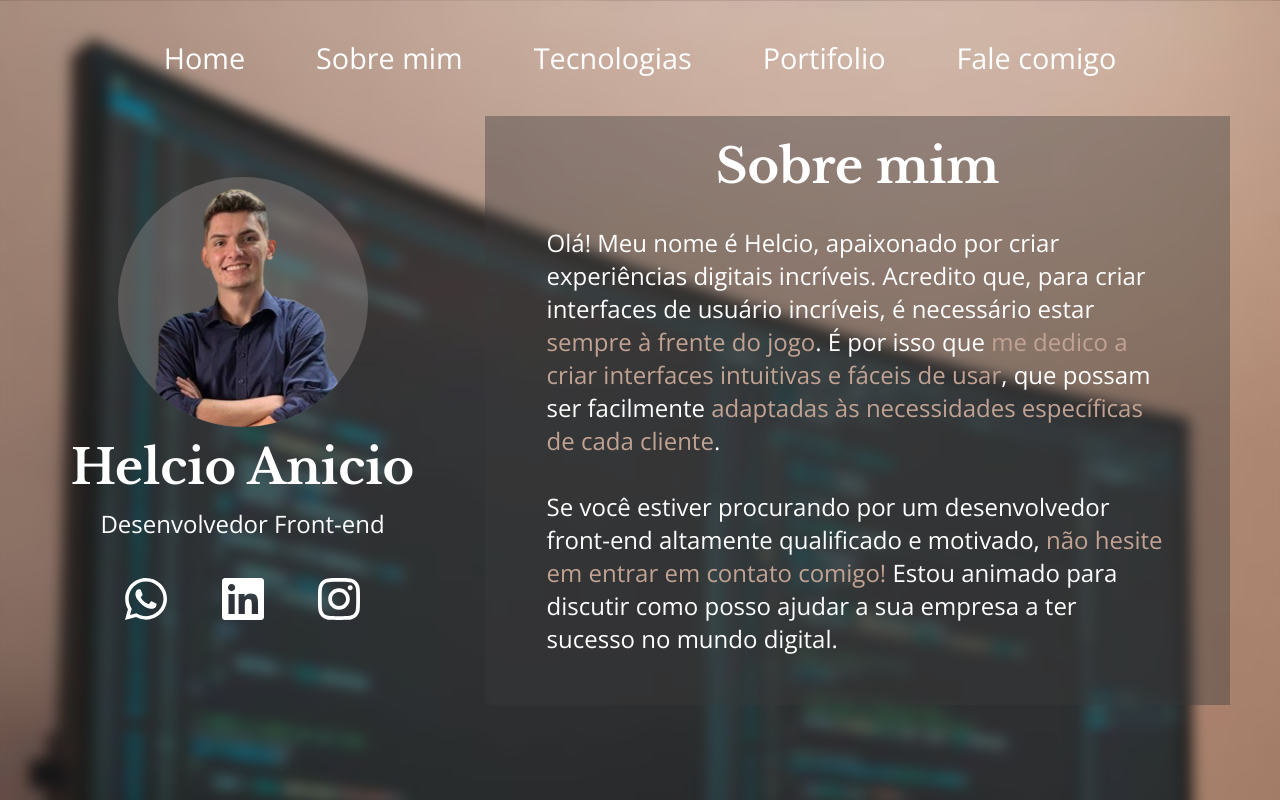
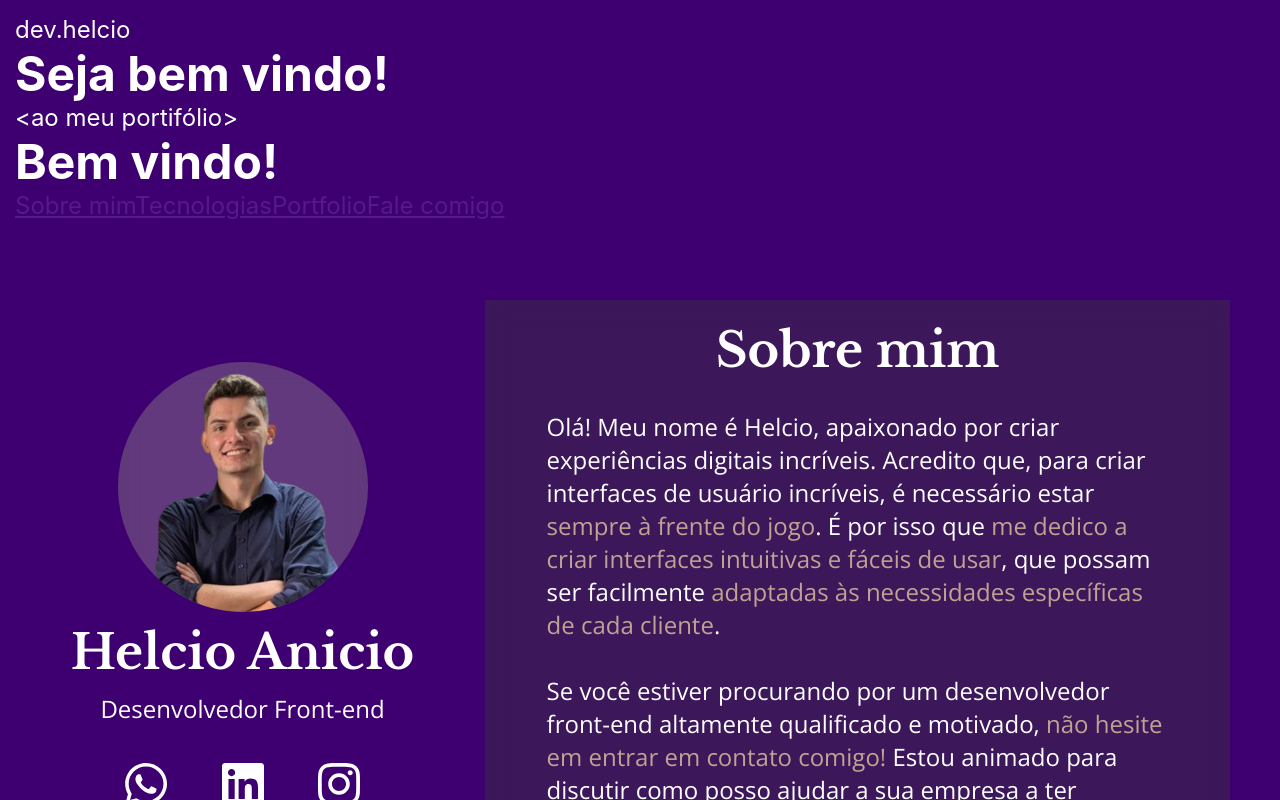
Before and after one commit to HelcioAnicio/Portfolio, a React (Create React App) app: page / in a window 1280 px wide. Shown: the top 800 px of the page. Built offline with nearby package versions, Linux system fonts and the light colour scheme; no server answers.

Commit message:
Restarted the project, styled header first with new design

```diff
--- a/src/Components/Header/Header.js
+++ b/src/Components/Header/Header.js
@@ -4,15 +4,35 @@ import { TfiClose } from "react-icons/tfi";
 import { useState, useEffect} from 'react';
 
 function Header () {
-	const [isOpen, setIsOpen] = useState(false)
+	// const [isOpen, setIsOpen] = useState(false)
 
-	useEffect(() => {
-		isOpen ? document.body.style.overflowY = 'hidden' :  document.body.style.overflowY = 'scroll'
-	}, [isOpen])
+	// useEffect(() => {
+	// 	isOpen ? document.body.style.overflowY = 'hidden' :  document.body.style.overflowY = 'scroll'
+	// }, [isOpen])
 
     return (
         <>
-            <nav id='ContainerHeader'>
+            <header className='container'>
+                <div>
+                    <a href="">dev.helcio</a>
+                </div>
+                <div>
+                    <h1>Seja bem vindo!</h1>
+                    <div>
+                        <p>&lt;ao meu portifólio&gt;</p>
+                        <h1>Bem vindo!</h1>
+                    </div>
+                </div>
+                <nav>
+                    <a href="">Sobre mim</a>
+                    <a href="">Tecnologias</a>
+                    <a href="">Portfolio</a>
+                    <a href="">Fale comigo</a>
+                </nav>
+            </header>
+
+
+            {/* <nav id='ContainerHeader'>
                 <div className='DivMenu'>
                     <button onClick={() => setIsOpen(true)}>
                         <GiHamburgerMenu className='Menu'/>
@@ -38,38 +58,38 @@ function Header () {
             </nav>
 
             {isOpen && <MenuMobile setIsOpen={setIsOpen} />}
-
+         */}
         </>
     )
 }
 export default Header;
 
 
-function MenuMobile({setIsOpen}) {
-    return (
-    <nav className='MobileMenu'>
-        <ul className='Menu'>
-            <div>
-                <button className='ButtonClose' onClick={() => setIsOpen(false)}>
-                    <TfiClose/>
-                </button>
-            </div>
-            <li onClick={() => setIsOpen(false)}>
-                <a href="#Home">Home</a>
-            </li>
-            <li onClick={() => setIsOpen(false)}>
-                <a href="#AboutMe">Sobre mim</a>
-            </li>
-            <li onClick={() => setIsOpen(false)}>
-                <a href="#Tech">Tecnologias</a>
-            </li>
-            <li onClick={() => setIsOpen(false)}>
-                <a href="#Portfolio">Portifólio</a>
-            </li>
-            <li onClick={() => setIsOpen(false)}>
-                <a href="#Footer">Fale comigo</a>
-            </li>
-        </ul>
-    </nav>
-    )
-}
+// function MenuMobile({setIsOpen}) {
+//     return (
+//         <nav className='MobileMenu'>
+//             <ul className='Menu'>
+//                 <div>
+//                     <button className='ButtonClose' onClick={() => setIsOpen(false)}>
+//                         <TfiClose/>
+//                     </button>
+//                 </div>
+//                 <li onClick={() => setIsOpen(false)}>
+//                     <a href="#Home">Home</a>
+//                 </li>
+//                 <li onClick={() => setIsOpen(false)}>
+//                     <a href="#AboutMe">Sobre mim</a>
+//                 </li>
+//                 <li onClick={() => setIsOpen(false)}>
+//                     <a href="#Tech">Tecnologias</a>
+//                 </li>
+//                 <li onClick={() => setIsOpen(false)}>
+//                     <a href="#Portfolio">Portifólio</a>
+//                 </li>
+//                 <li onClick={() => setIsOpen(false)}>
+//                     <a href="#Footer">Fale comigo</a>
+//                 </li>
+//             </ul>
+//         </nav>
+//     )
+// }
--- a/src/Components/Header/Header.modules.scss
+++ b/src/Components/Header/Header.modules.scss
@@ -1,180 +1,199 @@
 @import "../.././Styles/index.scss";
 
-@keyframes Animation {
-  0% {
-    transform: translateX(-50%);
-  }
-}
 
-#ContainerHeader {
-  display: flex;
-  justify-content: right;
-  width: 100%;
-  padding: 3% 3%;
+header {
+  height: 300px;
+  color: white;
+  padding: 15px;
 
-  .DivMenu {
-    button {
-      background-color: transparent;
-      border: none;
-      width: 60px;
-      height: 60px;
+  div {
+    width: 100%;
 
-      svg {
-        background-color: transparent;
-        color: white;
-        font-size: 2.5rem;
-        cursor: pointer;
-
-        &:hover {
-          font-size: 2.7rem;
-        }
-      }
+    a {
+      text-decoration: none;
+      list-style: none;
+      color: white;
     }
   }
 
-  #DivPages {
-    display: none;
-  }
 }
 
-.MobileMenu {
-  .Menu {
-    background-color: rgba($color: #303133, $alpha: 0.99);
-    backdrop-filter: blur(30px);
-    box-shadow: 0px 3px 15px 0px #ffffff;
-    position: absolute;
-    top: 0px;
-    left: 0;
-    z-index: 1000;
-    overflow-y: hidden;
-    width: 100vw;
-    height: 100vh;
-    display: flex;
-    flex-direction: column;
-    align-items: center;
-    gap: 7%;
-    padding-inline: 3%;
-    padding-top: 5%;
-    cursor: pointer;
-    animation: Animation 0.7s ease-out;
 
-    div {
-      // border: 1px solid white;
-      // padding-inline: 50px;
-      width: 100%;
-      display: flex;
-      justify-content: right;
+// @keyframes Animation {
+//   0% {
+//     transform: translateX(-50%);
+//   }
+// }
 
-      .ButtonClose {
-        background-color: transparent;
-        border: none;
-        width: 60px;
-        height: 60px;
+// #ContainerHeader {
+//   display: flex;
+//   justify-content: right;
+//   width: 100%;
+//   padding: 3% 3%;
 
-        svg {
-          color: white;
-          font-size: 2.5rem;
-          cursor: pointer;
+//   .DivMenu {
+//     button {
+//       background-color: transparent;
+//       border: none;
+//       width: 60px;
+//       height: 60px;
 
-          &:hover {
-            font-size: 2.7rem;
-          }
-        }
-      }
-    }
-  }
+//       svg {
+//         background-color: transparent;
+//         color: white;
+//         font-size: 2.5rem;
+//         cursor: pointer;
 
-  li {
-    list-style: none;
+//         &:hover {
+//           font-size: 2.7rem;
+//         }
+//       }
+//     }
+//   }
 
-    a {
-      text-decoration: none;
-      color: white;
-      font: 400 1rem "Open Sans", sans-serif;
+//   #DivPages {
+//     display: none;
+//   }
+// }
 
-      &:hover {
-        border-bottom: 3px solid #ffffff;
-        position: relative;
-        top: -5px;
-      }
-    }
-  }
-}
+// .MobileMenu {
+//   .Menu {
+//     background-color: rgba($color: #303133, $alpha: 0.99);
+//     backdrop-filter: blur(30px);
+//     box-shadow: 0px 3px 15px 0px #ffffff;
+//     position: absolute;
+//     top: 0px;
+//     left: 0;
+//     z-index: 1000;
+//     overflow-y: hidden;
+//     width: 100vw;
+//     height: 100vh;
+//     display: flex;
+//     flex-direction: column;
+//     align-items: center;
+//     gap: 7%;
+//     padding-inline: 3%;
+//     padding-top: 5%;
+//     cursor: pointer;
+//     animation: Animation 0.7s ease-out;
 
-@media screen and (min-width: 375px) and (min-height: 600px) {
-  .MobileMenu {
-    .Menu {
-      li {
-        a {
-          font: 400 1.5rem "Open Sans", sans-serif;
-        }
-      }
-    }
-  }
-}
+//     div {
+//       // border: 1px solid white;
+//       // padding-inline: 50px;
+//       width: 100%;
+//       display: flex;
+//       justify-content: right;
 
-@media screen and (min-width: 650px) and (min-height: 800px) {
-  .MobileMenu {
-    .Menu {
-      div {
-        .ButtonClose {
-          width: 120px;
-          height: 120px;
+//       .ButtonClose {
+//         background-color: transparent;
+//         border: none;
+//         width: 60px;
+//         height: 60px;
 
-          svg {
-            font-size: 5rem;
-            border-radius: 60px;
-            padding: 20px;
+//         svg {
+//           color: white;
+//           font-size: 2.5rem;
+//           cursor: pointer;
 
-            &:hover {
-              // box-shadow: 0px 3px 25px 0px #ffffff;
-              font-size: 5.2rem;
-            }
-          }
-        }
-      }
+//           &:hover {
+//             font-size: 2.7rem;
+//           }
+//         }
+//       }
+//     }
+//   }
 
-      li {
-        a {
-          font: 400 2rem "Open Sans", sans-serif;
-        }
-      }
-    }
-  }
-}
+//   li {
+//     list-style: none;
 
-@media screen and (min-width: 1000px) and (min-height: 590px) {
-  #ContainerHeader {
-    // height: 80px;
-    height: max-content;
+//     a {
+//       text-decoration: none;
+//       color: white;
+//       font: 400 1rem "Open Sans", sans-serif;
 
-    .DivMenu {
-      display: none;
-    }
+//       &:hover {
+//         border-bottom: 3px solid #ffffff;
+//         position: relative;
+//         top: -5px;
+//       }
+//     }
+//   }
+// }
 
-    #DivPages {
-      padding: 0 10%;
-      display: flex;
-      justify-content: space-between;
-      align-items: center;
-      width: 100%;
+// @media screen and (min-width: 375px) and (min-height: 600px) {
+//   .MobileMenu {
+//     .Menu {
+//       li {
+//         a {
+//           font: 400 1.5rem "Open Sans", sans-serif;
+//         }
+//       }
+//     }
+//   }
+// }
 
-      li {
-        list-style: none;
+// @media screen and (min-width: 650px) and (min-height: 800px) {
+//   .MobileMenu {
+//     .Menu {
+//       div {
+//         .ButtonClose {
+//           width: 120px;
+//           height: 120px;
 
-        a {
-          text-decoration: none;
-          color: white;
-          font: 400 1.2rem "Open Sans", sans-serif;
-          padding: 5px;
+//           svg {
+//             font-size: 5rem;
+//             border-radius: 60px;
+//             padding: 20px;
 
-          &:hover {
-            border-bottom: 3px solid #ffffff;
-            position: relative;
-            top: -5px;
-          }
-        }
-      }
-    }
-  }
-}
+//             &:hover {
+//               // box-shadow: 0px 3px 25px 0px #ffffff;
+//               font-size: 5.2rem;
+//             }
+//           }
+//         }
+//       }
+
+//       li {
+//         a {
+//           font: 400 2rem "Open Sans", sans-serif;
+//         }
+//       }
+//     }
+//   }
+// }
+
+// @media screen and (min-width: 1000px) and (min-height: 590px) {
+//   #ContainerHeader {
+//     // height: 80px;
+//     height: max-content;
+
+//     .DivMenu {
+//       display: none;
+//     }
+
+//     #DivPages {
+//       padding: 0 10%;
+//       display: flex;
+//       justify-content: space-between;
+//       align-items: center;
+//       width: 100%;
+
+//       li {
+//         list-style: none;
+
+//         a {
+//           text-decoration: none;
+//           color: white;
+//           font: 400 1.2rem "Open Sans", sans-serif;
+//           padding: 5px;
+
+//           &:hover {
+//             border-bottom: 3px solid #ffffff;
+//             position: relative;
+//             top: -5px;
+//           }
+//         }
+//       }
+//     }
+//   }
+// }
--- a/src/Styles/App.scss
+++ b/src/Styles/App.scss
@@ -2,11 +2,7 @@
 
 
 body {
-    background-image: url(.././assets/Background.jpg);
-    background-attachment: fixed;
-    background-size: cover;
-    backdrop-filter: blur(7px);
-    background-repeat: no-repeat;
+    background-color: $purple;
 }
 
 
--- a/src/Styles/index.scss
+++ b/src/Styles/index.scss
@@ -29,6 +29,11 @@ $background-light: rgb(93, 94, 96);
 $extra: rgb( 141, 141, 146);
 $light: rgb(215, 214, 214);
 
+$purple: rgb(62, 0, 112);
+$blue: rgb(60, 185, 207);
+$cyan: rgb(139, 207, 219);
+$gray: rgb(99, 123, 128);
+
 
 
 @media screen and (min-width:400px) and (min-height:750px) {
```
